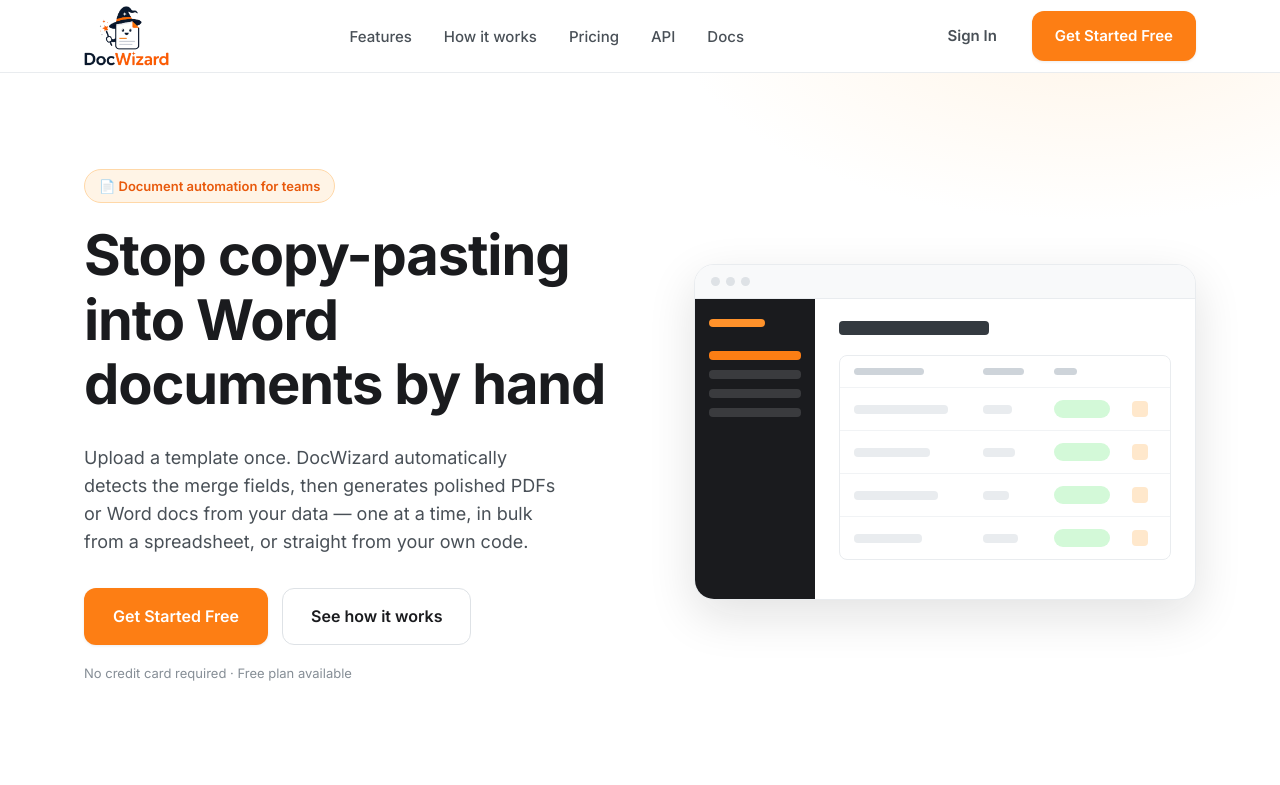
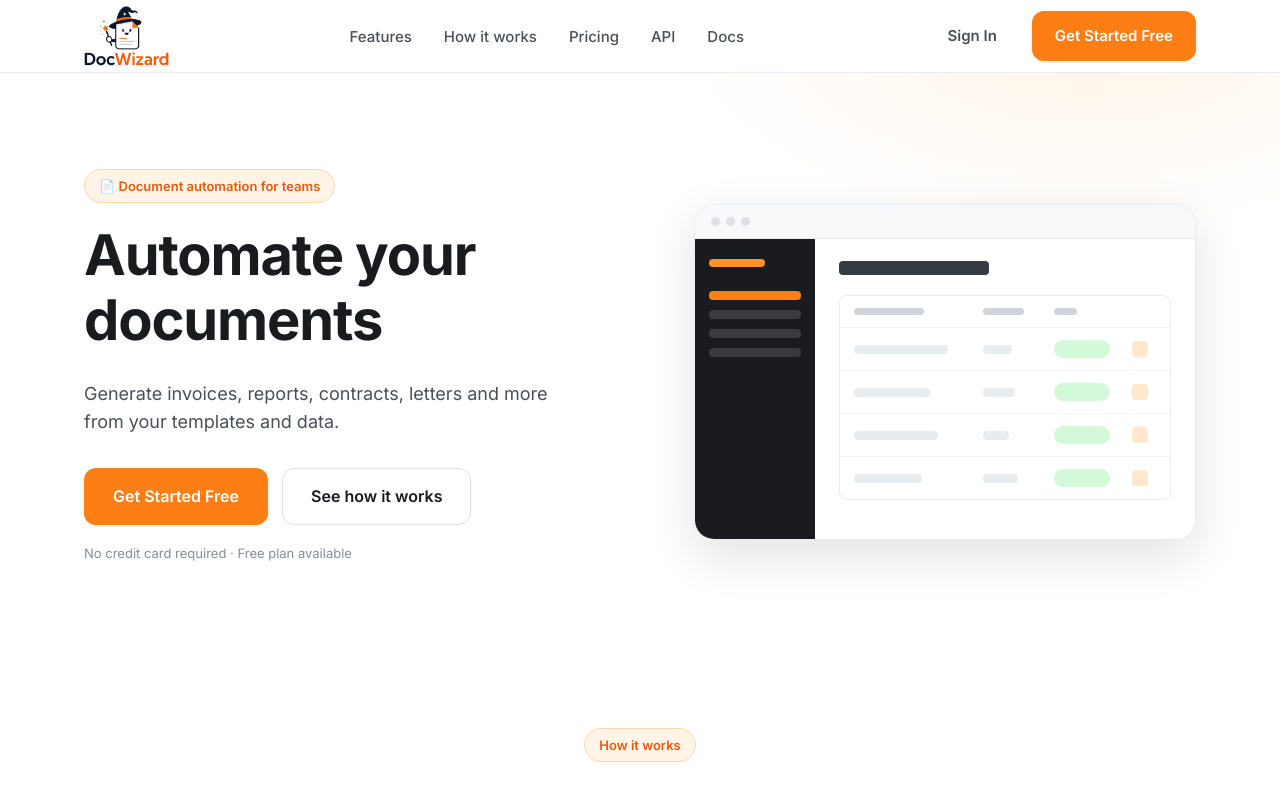
Before and after one commit to DanielOttodev/docwizard-website, a Next.js app: page / in a window 1280 px wide. Shown: the top 785 px of the page. Built offline with nearby package versions, Linux system fonts and the light colour scheme.

Commit message:
fix up svg attributeu errors

```diff
--- a/components/sections/ApiSection.tsx
+++ b/components/sections/ApiSection.tsx
@@ -29,7 +29,7 @@
               Every feature in DocWizard is available through a simple REST API. Create an API
               key from your dashboard and start generating documents in minutes.
             </p>
-            <Link href="#" className="btn btn-outline">
+            <Link href="/docs" className="btn btn-outline">
               Read the API docs
             </Link>
           </div>
--- a/components/sections/Features.tsx
+++ b/components/sections/Features.tsx
@@ -60,9 +60,9 @@
   viewBox="0 0 24 24"
   fill="none"
   stroke="currentColor"
-  stroke-width="2"
-  stroke-linecap="round"
-  stroke-linejoin="round"
+  strokeWidth="2"
+  strokeLinecap="round"
+  strokeLinejoin="round"
   aria-hidden="true"
 >
   <circle cx="12" cy="12" r="9" />
--- a/components/sections/Hero.tsx
+++ b/components/sections/Hero.tsx
@@ -6,11 +6,9 @@
       <div className="container">
         <div>
           <span className="eyebrow">📄 Document automation for teams</span>
-          <h1>Stop copy-pasting into Word documents by hand</h1>
+          <h1>Automate your documents</h1>
           <p className="hero-sub">
-            Upload a template once. DocWizard automatically detects the merge fields, then
-            generates polished PDFs or Word docs from your data — one at a time, in bulk from
-            a spreadsheet, or straight from your own code.
+           Generate invoices, reports, contracts, letters and more from your templates and data.
           </p>
           <div className="hero-cta">
             <Link href="https://app.docwizard.co/sign-in" className="btn btn-primary btn-lg">
--- a/components/sections/Pricing.tsx
+++ b/components/sections/Pricing.tsx
@@ -24,7 +24,7 @@
     price: "$19.95",
     priceSuffix: "/mo",
     note: "billed monthly",
-    features: ["500 documents / month", "Unlimited templates", "API access", "Watermark-free previews"],
+    features: ["500 documents / month", "Unlimited templates", "API access", "Watermark-free previews","$0.10 / document overage"],
     cta: "Get started",
     ctaVariant: "btn-primary",
     featured: true,
@@ -35,7 +35,7 @@
     price: "$49.95",
     priceSuffix: "/mo",
     note: "billed monthly",
-    features: ["5,000 documents / month", "Unlimited templates", "Priority support", "Higher rate limits"],
+    features: ["5,000 documents / month", "Unlimited templates", "Priority support", "Higher rate limits" , "$0.04 / document overage"],
     cta: "Get started",
     ctaVariant: "btn-outline",
     featured: false,
```
Also changed, not shown: 1 other file (tests, documents, lock files or other folders).
